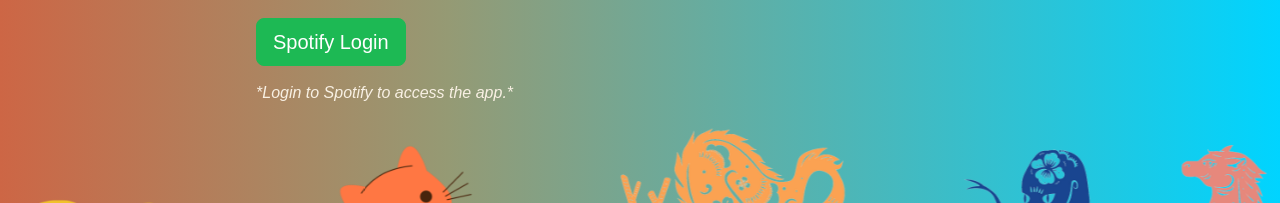
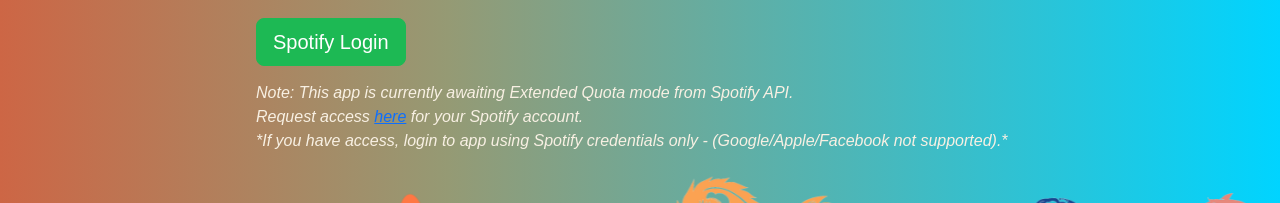
Before and after one commit to vincedinh/zodify_project, a React (Create React App) app: page / in a window 1280 px wide. Shown: the part 334-537 px from the top of the page. Built offline with nearby package versions, Linux system fonts and the light colour scheme; no server answers.

Commit message:
Added more to FAQ and clarified home page instructions, fixed bug with Spotify avatar in Web App

```diff
--- a/src/components/Hero/Hero.js
+++ b/src/components/Hero/Hero.js
@@ -33,7 +33,9 @@
         <p>Find your music's spirit animal.</p>
           <Button size="lg" className='spotifyButton' onClick={handleLogin}>Spotify Login</Button>
           <p style={{fontStyle: 'italic', paddingTop: '15px'}}>
-            *Login to Spotify to access the app.*
+            Note: This app is currently awaiting Extended Quota mode from Spotify API. <br/>
+            Request access <a href="/contact" className='highlightText'>here</a> for your Spotify account. <br/>
+            *If you have access, login to app using Spotify credentials only - (Google/Apple/Facebook not supported).*
           </p>
       </div>
       <ZodiacScroller/>
--- a/src/pages/About/About.js
+++ b/src/pages/About/About.js
@@ -26,6 +26,7 @@
           <div>
             <h3>Why is the app not working?</h3>
             <p>You may need to first log into the Spotify App by clicking the Spotify Login button on the home screen and allow permissions. <br/>
+              The Spotify API also only supports login through Spotify credentials. It will not be able to retrieve data using other methods (Google, Facebook, Apple). <br/>
               If it is still not working, then try refreshing the page. The app also only currently supports users who have listened within the past month!
             </p>
           </div>
```
Also changed, not shown: src/pages/WebApp/components/getZodiac/getZodiac.js (+5 -2 lines).
